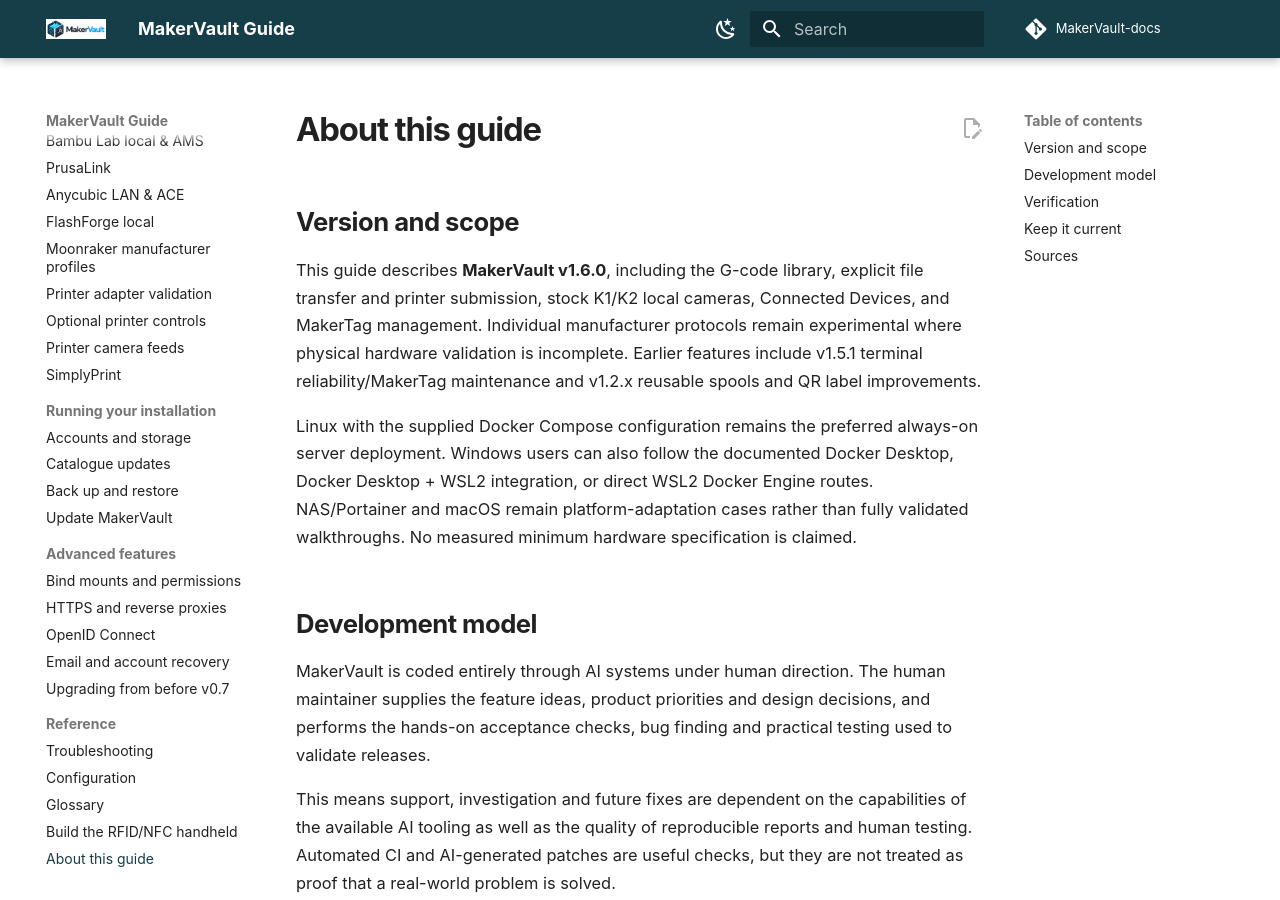
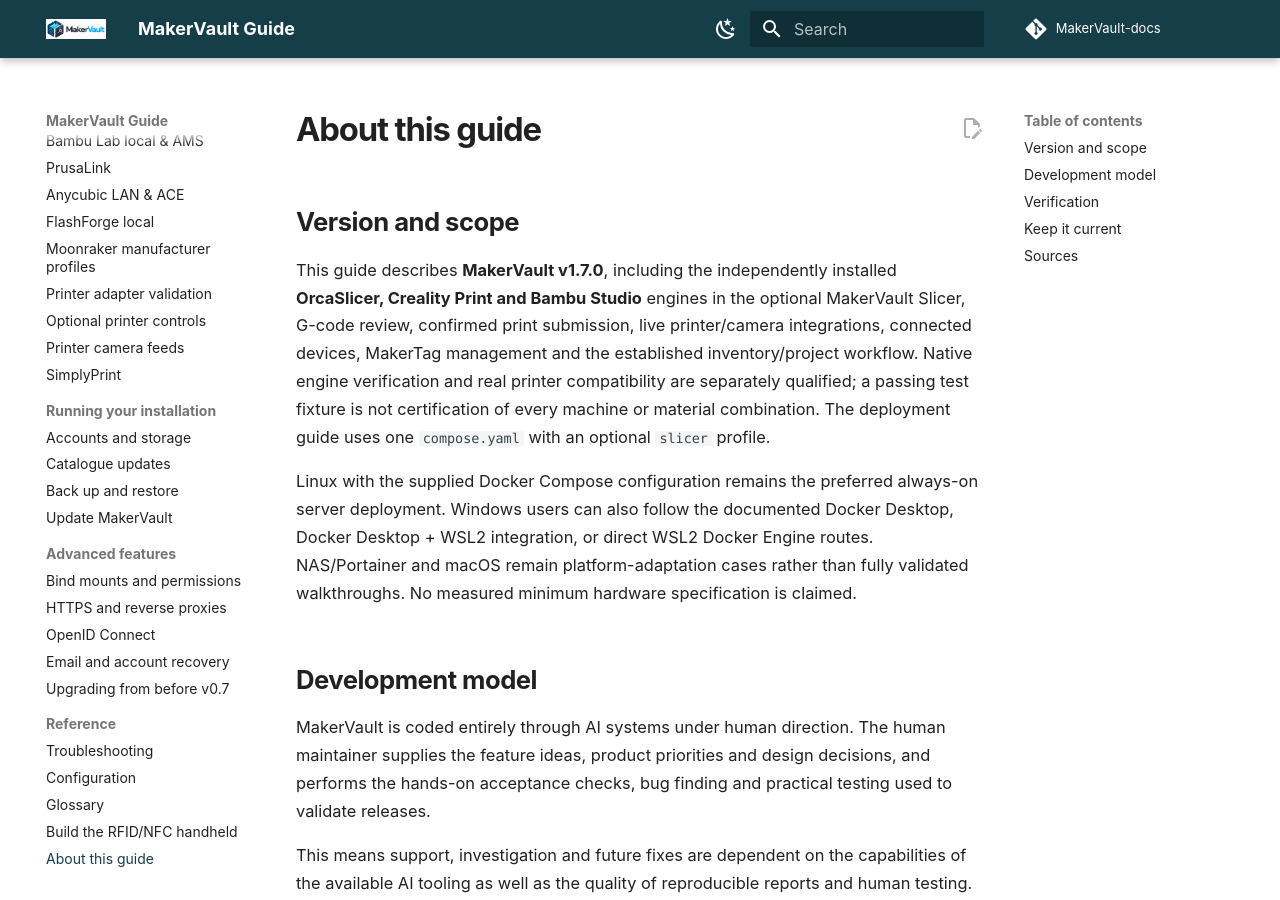
Before and after one commit to gavrd7/MakerVault-docs, an MkDocs documentation site: the page built from docs/guide/reference/about.md, in a window 1280 px wide and 900 px high. Built offline with MkDocs 1.6.1 and Material for MkDocs 9.7.7, drawn with Linux system fonts in a browser that asks for light colours; comment, search, counter and statistics services are not loaded.

Commit message:
docs(about): update public guide scope to v1.7 slicer and one Compose

```diff
--- a/docs/guide/reference/about.md
+++ b/docs/guide/reference/about.md
@@ -2,7 +2,7 @@
 
 ## Version and scope
 
-This guide describes **MakerVault v1.6.0**, including the G-code library, explicit file transfer and printer submission, stock K1/K2 local cameras, Connected Devices, and MakerTag management. Individual manufacturer protocols remain experimental where physical hardware validation is incomplete. Earlier features include v1.5.1 terminal reliability/MakerTag maintenance and v1.2.x reusable spools and QR label improvements.
+This guide describes **MakerVault v1.7.0**, including the independently installed **OrcaSlicer, Creality Print and Bambu Studio** engines in the optional MakerVault Slicer, G-code review, confirmed print submission, live printer/camera integrations, connected devices, MakerTag management and the established inventory/project workflow. Native engine verification and real printer compatibility are separately qualified; a passing test fixture is not certification of every machine or material combination. The deployment guide uses one `compose.yaml` with an optional `slicer` profile.
 
 Linux with the supplied Docker Compose configuration remains the preferred always-on server deployment. Windows users can also follow the documented Docker Desktop, Docker Desktop + WSL2 integration, or direct WSL2 Docker Engine routes. NAS/Portainer and macOS remain platform-adaptation cases rather than fully validated walkthroughs. No measured minimum hardware specification is claimed.
 
```
